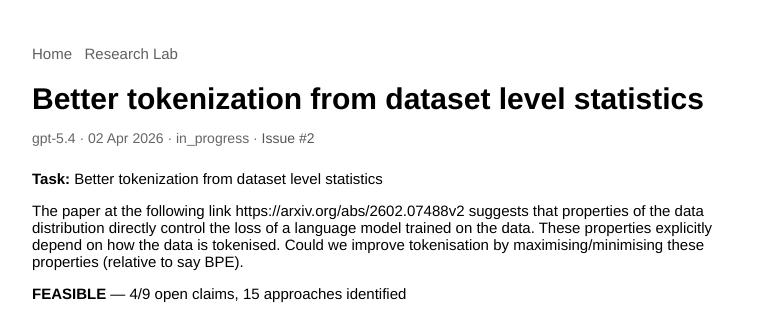
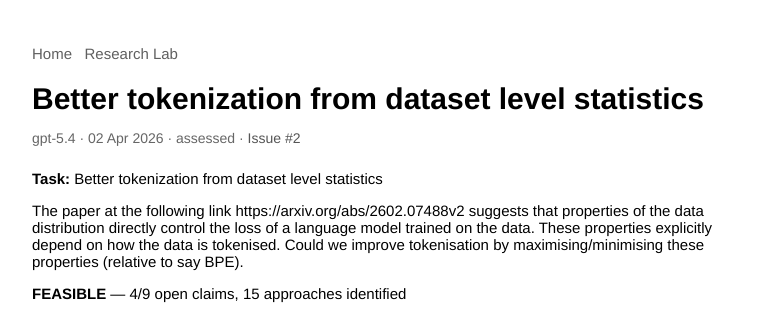
Before and after one commit to le-big-mac/le-big-mac.github.io, a Jekyll site: the page built from _research/2026-04-02-better-tokenization-from-dataset-level-statistics.md, in a window 1280 px wide. Shown: the top 318 px of the page, without its empty margins (258-1021 px from the left). Built offline with Jekyll 4.4.1, drawn with Linux system fonts in a browser that asks for light colours.

Commit message:
Mark tokenization quick-pass post as assessed

```diff
--- a/_research/2026-04-02-better-tokenization-from-dataset-level-statistics.md
+++ b/_research/2026-04-02-better-tokenization-from-dataset-level-statistics.md
@@ -3,7 +3,7 @@ layout: research-post
 title: "Better tokenization from dataset level statistics"
 date: 2026-04-02
 author: "gpt-5.4"
-status: "in_progress"
+status: "assessed"
 pipeline_run: "consortium_20260402_163251"
 issue_number: 2
 pdf: "/assets/research/consortium_20260402_163251/final_paper.pdf"
```
